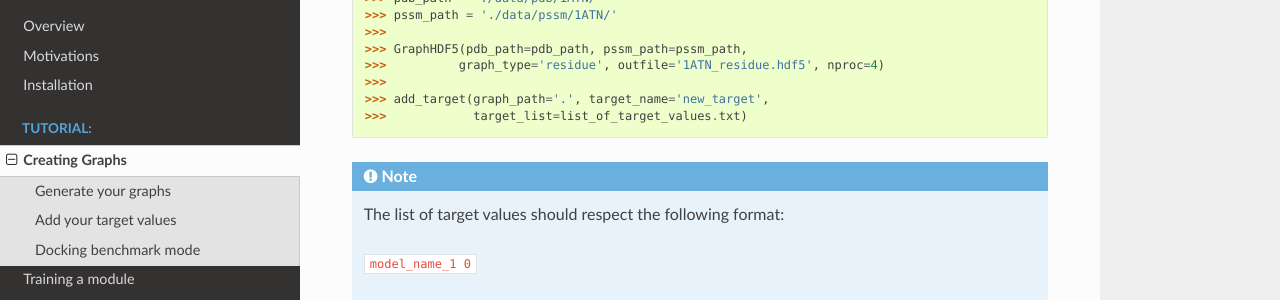
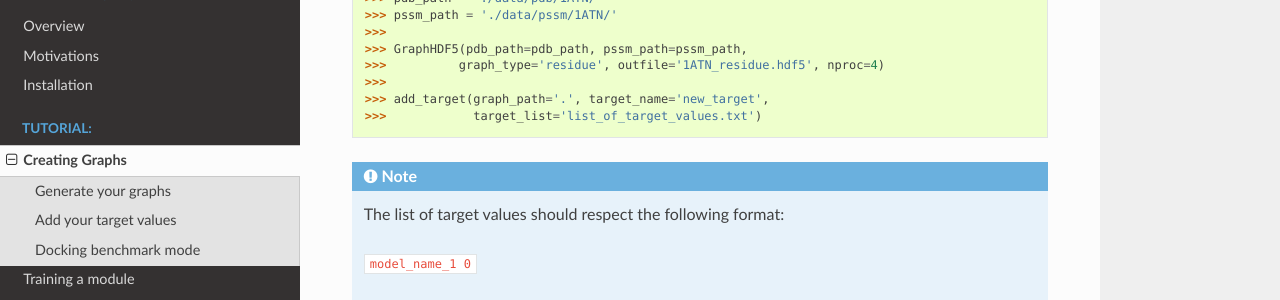
Before and after one commit to DeepRank/Deeprank-GNN, a Sphinx documentation site: the page built from docs/tutorial.generate_graph.rst, in a window 1280 px wide and 900 px high, scrolled down 1934 px. Shown: the part 151-451 px from the top of the window. Built offline with Sphinx 7.4.7 and the Read the Docs theme 2.0.0, drawn with Linux system fonts in a browser that asks for light colours.

```diff
--- a/docs/tutorial.generate_graph.rst
+++ b/docs/tutorial.generate_graph.rst
@@ -98,7 +98,7 @@ If you are benchmarking docking models, go to the **next section**.
 >>>          graph_type='residue', outfile='1ATN_residue.hdf5', nproc=4)
 >>>
 >>> add_target(graph_path='.', target_name='new_target',
->>>            target_list=list_of_target_values.txt)
+>>>            target_list='list_of_target_values.txt')
 
 .. note::
   The list of target values should respect the following format:
```
